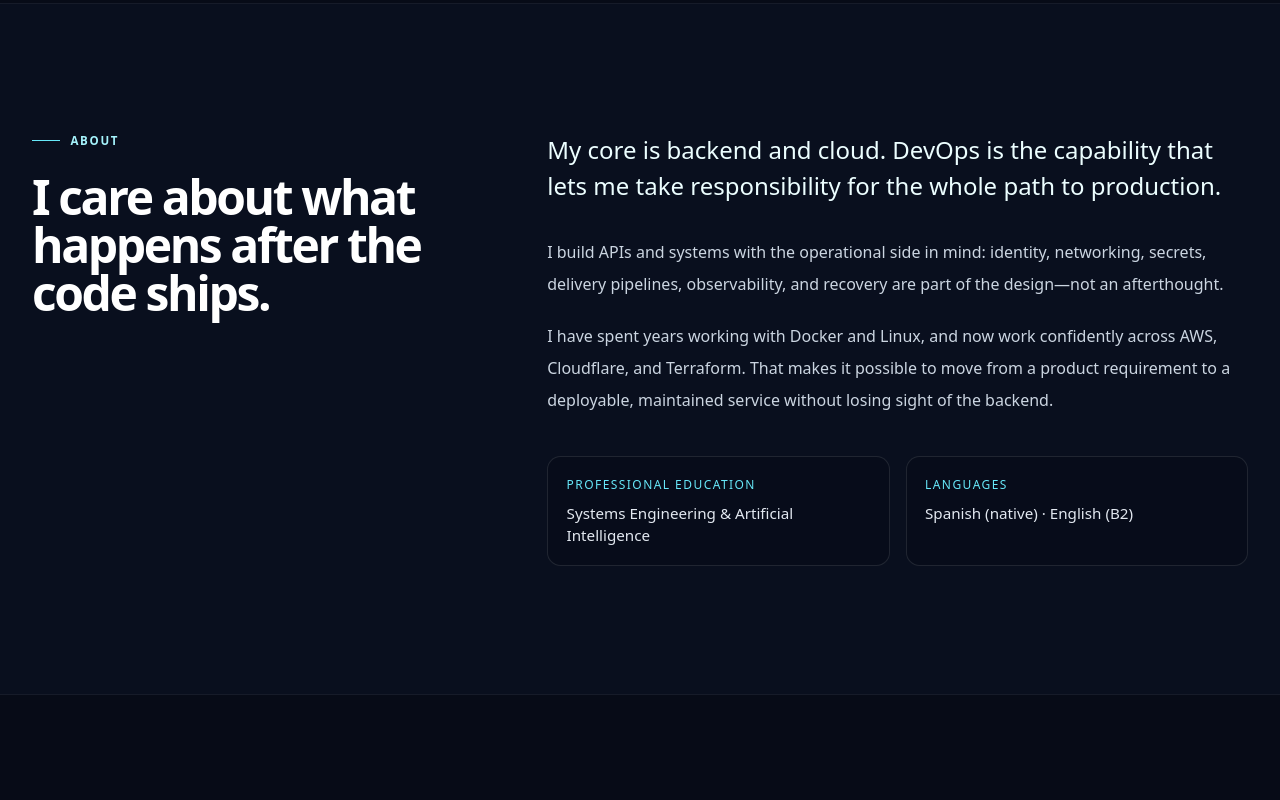
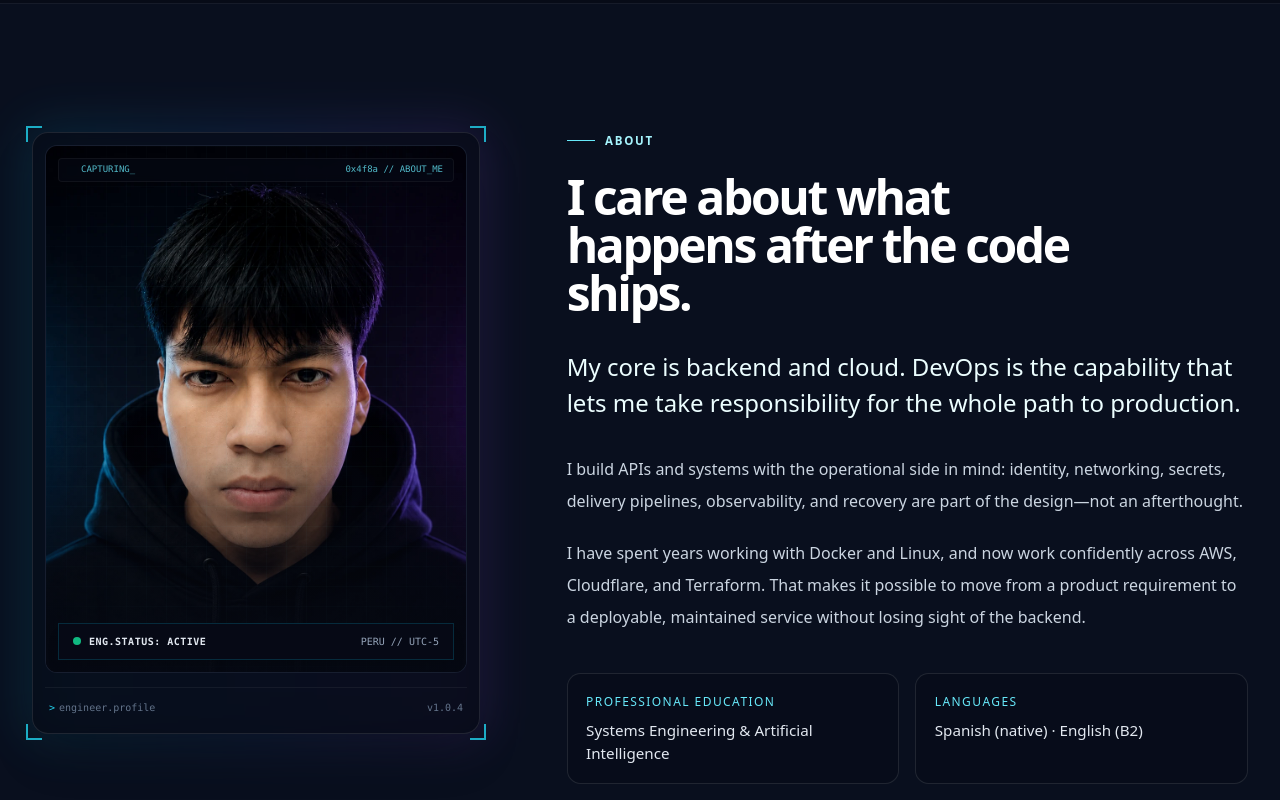
Before and after one commit to devEddu17x/devEddu17x, a Next.js app in the folder page/: page / in a window 1280 px wide. Shown: the part 3480-4280 px from the top of the page. Built offline with nearby package versions, Linux system fonts and the light colour scheme.

Commit message:
feat: add user photo in about section

```diff
--- a/page/portfolio.tsx
+++ b/page/portfolio.tsx
@@ -214,9 +214,89 @@ export default function Portfolio() {
         </section>
 
         <section id="about" className="section-shell border-y border-white/5 bg-[#0a1020]/75">
-          <div className="grid gap-12 lg:grid-cols-[.8fr_1.2fr] lg:items-start">
-            <div className="lg:sticky lg:top-28"><p className="eyebrow"><span />{content.about.eyebrow}</p><h2 className="mt-6 max-w-xl text-4xl font-semibold leading-none tracking-[-.05em] text-white sm:text-5xl">{content.about.title}</h2></div>
-            <div><p className="text-2xl font-medium leading-9 text-cyan-50">{content.about.lead}</p><div className="mt-8 space-y-5 text-base leading-8 text-slate-300">{content.about.paragraphs.map((paragraph) => <p key={paragraph}>{paragraph}</p>)}</div><div className="mt-10 grid gap-4 sm:grid-cols-2"><div className="detail-card"><p>{content.about.educationLabel}</p><strong>{content.about.education}</strong></div><div className="detail-card"><p>{content.about.languageLabel}</p><strong>{content.about.language}</strong></div></div></div>
+          <div className="grid gap-12 lg:grid-cols-[1fr_1.4fr] lg:items-start">
+            <div className="lg:sticky lg:top-28">
+              <div className="relative group max-w-md mx-auto lg:mx-0 w-full">
+                {/* Glowing background gradient with animations on hover */}
+                <div className="absolute -inset-2 rounded-3xl bg-gradient-to-r from-cyan-500/20 via-blue-500/20 to-purple-500/20 opacity-70 blur-xl transition duration-700 group-hover:opacity-100 group-hover:blur-2xl group-hover:from-cyan-500/30 group-hover:to-purple-500/30" />
+
+                {/* Corner accents - futuristic brackets */}
+                <div className="absolute -top-1.5 -left-1.5 h-4 w-4 border-t-2 border-l-2 border-cyan-400/80 z-20 transition-all duration-300 group-hover:-top-3 group-hover:-left-3" />
+                <div className="absolute -top-1.5 -right-1.5 h-4 w-4 border-t-2 border-r-2 border-cyan-400/80 z-20 transition-all duration-300 group-hover:-top-3 group-hover:-right-3" />
+                <div className="absolute -bottom-1.5 -left-1.5 h-4 w-4 border-b-2 border-l-2 border-cyan-400/80 z-20 transition-all duration-300 group-hover:-bottom-3 group-hover:-left-3" />
+                <div className="absolute -bottom-1.5 -right-1.5 h-4 w-4 border-b-2 border-r-2 border-cyan-400/80 z-20 transition-all duration-300 group-hover:-bottom-3 group-hover:-right-3" />
+
+                {/* Outer container */}
+                <div className="relative overflow-hidden rounded-2xl border border-white/10 bg-[#070b17]/80 p-3 shadow-2xl backdrop-blur-sm transition-all duration-500 group-hover:border-cyan-500/30">
+
+                  {/* Inner image container */}
+                  <div className="relative aspect-[4/5] w-full overflow-hidden rounded-xl bg-[#0b1224] border border-white/5">
+                    <img
+                      src="/me.webp"
+                      alt="Eduardo (Eddu)"
+                      className="h-full w-full object-cover transition-all duration-700 ease-out group-hover:scale-[1.03]"
+                    />
+
+                    {/* Tech overlay grid */}
+                    <div className="absolute inset-0 pointer-events-none bg-[linear-gradient(rgba(103,232,249,0.03)_1px,transparent_1px),linear-gradient(90deg,rgba(103,232,249,0.03)_1px,transparent_1px)] bg-[size:20px_20px] [mask-image:radial-gradient(ellipse_at_center,black_60%,transparent_100%)]" />
+
+                    <div className="absolute inset-0 bg-gradient-to-t from-[#070b17]/90 via-transparent to-transparent opacity-80" />
+
+                    {/* Top bar tech indicators */}
+                    <div className="absolute top-3 left-3 right-3 flex items-center justify-between font-mono text-[9px] text-cyan-300/80 bg-[#070b17]/50 backdrop-blur-sm px-2.5 py-1 rounded border border-white/5">
+                      <span className="flex items-center gap-1.5">
+                        <span className="h-1.5 w-1.5 rounded-full bg-cyan-400 animate-ping" />
+                        <span>CAPTURING_</span>
+                      </span>
+                      <span>0x4f8a // {language === "es" ? "SOBRE_MÍ" : "ABOUT_ME"}</span>
+                    </div>
+
+                    {/* Bottom banner details */}
+                    <div className="absolute bottom-3 left-3 right-3 flex items-center justify-between rounded-lg border border-cyan-500/20 bg-[#070b17]/90 px-3.5 py-2.5 backdrop-blur-md shadow-lg">
+                      <div className="flex items-center gap-2">
+                        <span className="relative flex h-2 w-2">
+                          <span className="animate-ping absolute inline-flex h-full w-full rounded-full bg-emerald-400 opacity-75"></span>
+                          <span className="relative inline-flex rounded-full h-2 w-2 bg-emerald-500"></span>
+                        </span>
+                        <span className="font-mono text-[10px] font-bold tracking-wider text-slate-200">ENG.STATUS: ACTIVE</span>
+                      </div>
+                      <span className="font-mono text-[10px] text-slate-400">PERU // UTC-5</span>
+                    </div>
+                  </div>
+
+                  {/* Metadata footer */}
+                  <div className="mt-3.5 px-1 pb-1.5 font-mono text-[10px] text-slate-500 flex justify-between items-center border-t border-white/5 pt-3">
+                    <span className="flex items-center gap-1">
+                      <span className="text-cyan-400">&gt;</span>
+                      <span>{language === "es" ? "ingeniero.profile" : "engineer.profile"}</span>
+                    </span>
+                    <span>v1.0.4</span>
+                  </div>
+
+                </div>
+              </div>
+            </div>
+
+            <div>
+              <p className="eyebrow"><span />{content.about.eyebrow}</p>
+              <h2 className="mt-6 max-w-xl text-4xl font-semibold leading-none tracking-[-.05em] text-white sm:text-5xl">{content.about.title}</h2>
+              <p className="mt-8 text-2xl font-medium leading-9 text-cyan-50">{content.about.lead}</p>
+              <div className="mt-8 space-y-5 text-base leading-8 text-slate-300">
+                {content.about.paragraphs.map((paragraph) => (
+                  <p key={paragraph}>{paragraph}</p>
+                ))}
+              </div>
+              <div className="mt-10 grid gap-4 sm:grid-cols-2">
+                <div className="detail-card">
+                  <p>{content.about.educationLabel}</p>
+                  <strong>{content.about.education}</strong>
+                </div>
+                <div className="detail-card">
+                  <p>{content.about.languageLabel}</p>
+                  <strong>{content.about.language}</strong>
+                </div>
+              </div>
+            </div>
           </div>
         </section>
 
```
